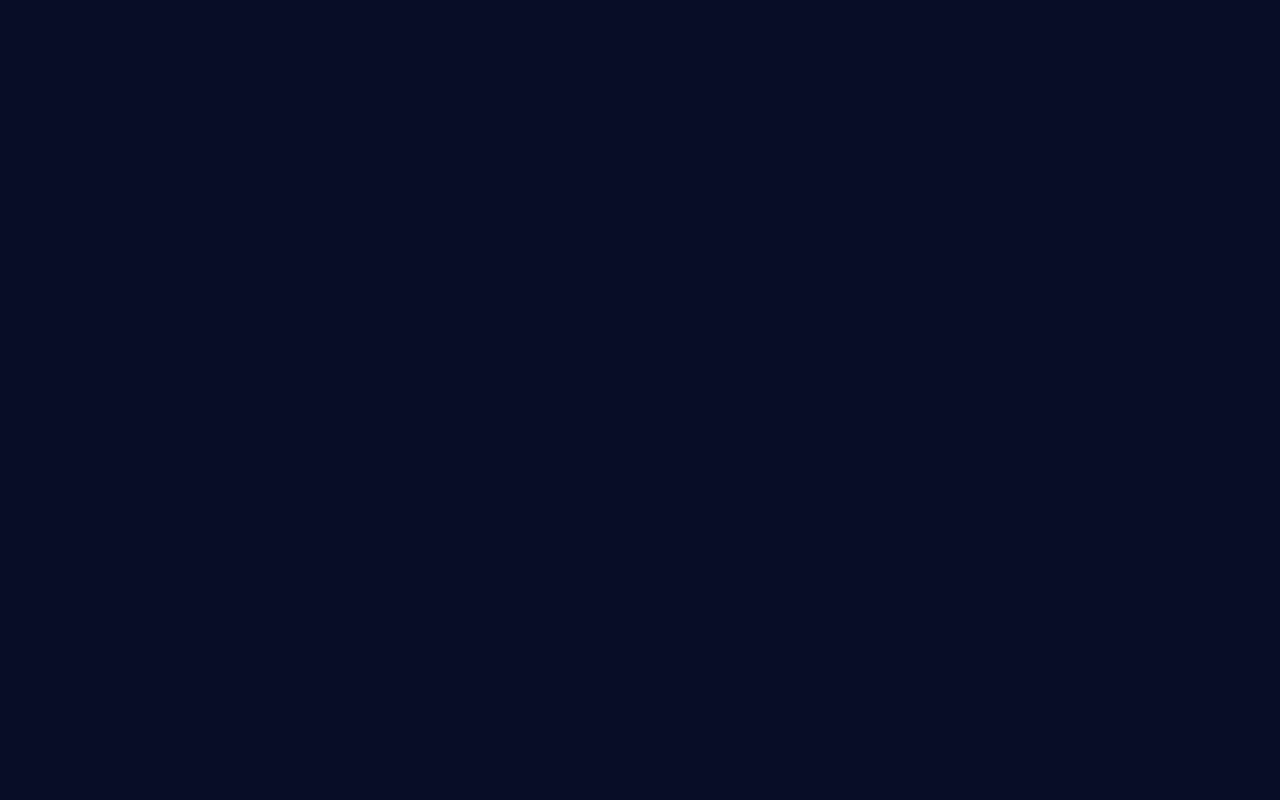
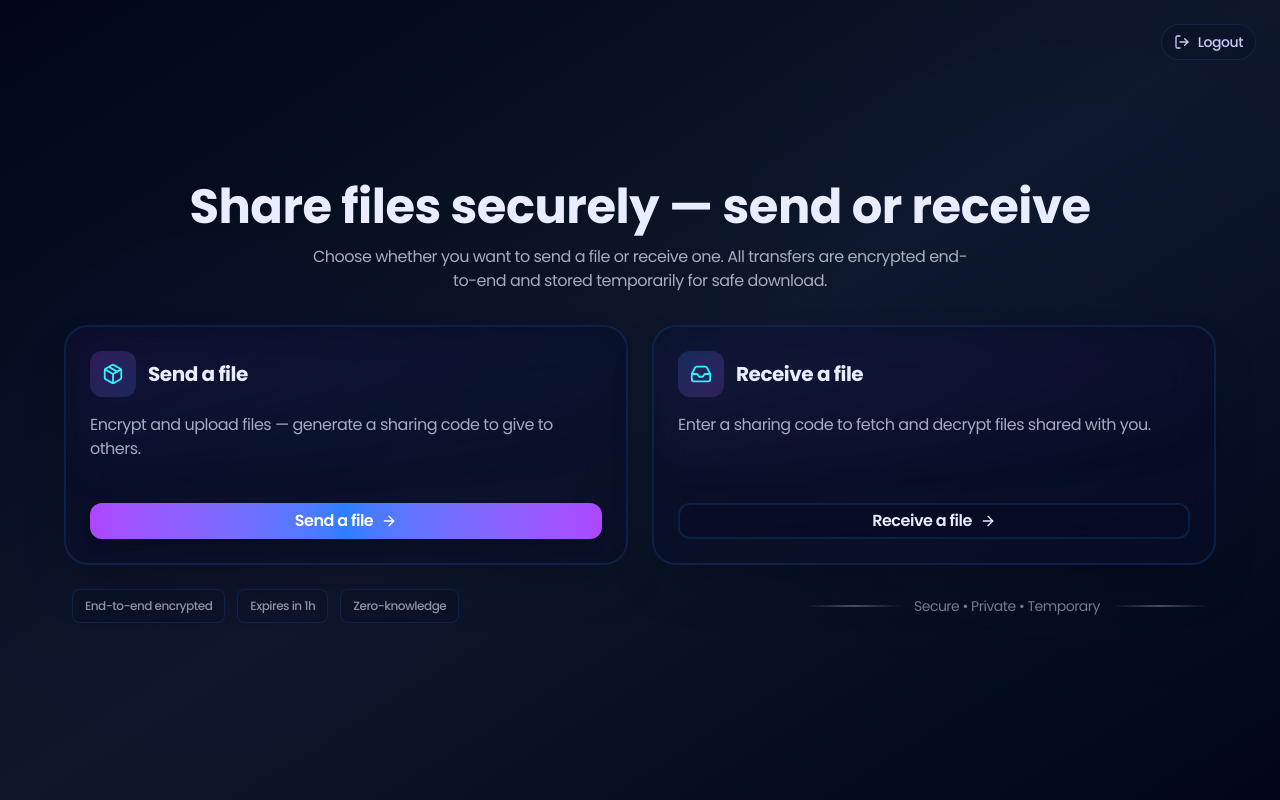
Before and after one commit to rohits-web03/cryptodrop, a React (Vite) app: page /dashboard in a window 1280 px wide. Before the commit this address had no page. Built offline with nearby package versions, Linux system fonts and the light colour scheme.

Commit message:
Added the dashboard page & the logout button

```diff
--- a/src/App.tsx
+++ b/src/App.tsx
@@ -2,7 +2,9 @@ import FileReceive from '@/components/FileReceive';
 import FileUpload from '@/components/FileUpload';
 import Login from '@/components/Login';
 import Register from '@/components/Register';
+import Dashboard from '@/components/Dashboard'
 import LandingPage from '@/routes/LandingPage';
+
 import { BrowserRouter, Routes, Route, Navigate } from 'react-router-dom';
 import { Toaster } from 'sonner';
 
@@ -13,12 +15,18 @@ function App() {
 				<Route path="/" element={<LandingPage />} />
 				<Route path="/login" element={<Login />} />
 				<Route path="/register" element={<Register />} />
+
+				{/* Dashboard Route */}
+				<Route path="/dashboard" element={<Dashboard />} />
+
+				{/* Share Routes */}
 				<Route path="/share">
 					<Route index element={<Navigate to="/share/send" replace />} />
 					<Route path="send" element={<FileUpload />} />
 					<Route path="receive" element={<FileReceive />} />
 				</Route>
 			</Routes>
+
 			<Toaster position="top-right" richColors />
 		</BrowserRouter>
 	);
--- /dev/null
+++ b/src/components/Dashboard.tsx
@@ -0,0 +1,136 @@
+import { Link } from 'react-router-dom';
+import { Package, Inbox, ArrowRight, LogOut } from 'lucide-react';
+import { motion } from 'framer-motion';
+import { Button } from '@/components/ui/button';
+import { useLogout } from '@/hooks/useLogout';
+
+export default function ShareLanding() {
+  const { logout } = useLogout();
+
+  return (
+    <div className="min-h-screen bg-gradient-to-br from-slate-950 via-slate-900 to-slate-950 relative overflow-hidden flex items-center justify-center p-6">
+      {/* Top-right logout */}
+      <div className="absolute top-6 right-6 z-20">
+        <Button
+          variant="ghost"
+          className="inline-flex items-center gap-2 rounded-full px-3 py-2 text-sm bg-s1/20 border border-s4/25 hover:bg-s1/30 transition-colors cursor-pointer"
+          onClick={logout}
+          aria-label="Logout"
+        >
+          <LogOut className="h-4 w-4" />
+          <span className="hidden sm:inline">Logout</span>
+        </Button>
+      </div>
+
+      <div className="absolute inset-0 opacity-20 pointer-events-none">
+        <motion.div
+          animate={{ scale: [1, 1.25, 1], opacity: [0.12, 0.32, 0.12] }}
+          transition={{ duration: 7, repeat: Infinity, ease: 'easeInOut' }}
+          className="absolute -left-12 top-1/4 w-[420px] h-[420px] md:w-[520px] md:h-[520px] bg-purple-500/30 rounded-full blur-3xl"
+        />
+        <motion.div
+          animate={{ scale: [1, 1.25, 1], opacity: [0.12, 0.32, 0.12] }}
+          transition={{ duration: 7, repeat: Infinity, ease: 'easeInOut', delay: 3 }}
+          className="absolute -right-12 bottom-1/4 w-[420px] h-[420px] md:w-[520px] md:h-[520px] bg-blue-500/30 rounded-full blur-3xl"
+        />
+      </div>
+
+      <div className="relative z-10 max-w-6xl w-full">
+        <header className="text-center mb-8 px-3">
+          <motion.h1
+            initial={{ opacity: 0, y: -12 }}
+            animate={{ opacity: 1, y: 0 }}
+            transition={{ duration: 0.6 }}
+            className="text-3xl sm:text-4xl md:text-5xl font-bold text-p4 mb-2 leading-tight"
+          >
+            Share files securely — send or receive
+          </motion.h1>
+          <p className="text-p4/70 max-w-2xl mx-auto px-2">
+            Choose whether you want to send a file or receive one. All transfers are
+            encrypted end-to-end and stored temporarily for safe download.
+          </p>
+        </header>
+
+        <main>
+          <div className="grid grid-cols-1 sm:grid-cols-2 gap-6">
+            <motion.section
+              initial={{ opacity: 0, x: -20 }}
+              animate={{ opacity: 1, x: 0 }}
+              transition={{ duration: 0.5 }}
+              className="relative border-2 border-s4/25 bg-s1/50 backdrop-blur-xl rounded-3xl shadow-2xl overflow-hidden p-6 flex flex-col min-h-[240px]"
+            >
+              <div className="absolute top-0 left-0 right-0 h-28 md:h-36 bg-gradient-to-br from-purple-500/20 via-blue-500/10 to-transparent opacity-40 blur-xl" />
+
+              <div className="relative z-10 flex flex-col h-full">
+                <div className="flex items-center gap-3 mb-4">
+                  <div className="bg-gradient-to-br from-purple-500/20 to-blue-500/20 p-3 rounded-xl">
+                    <Package className="text-p1" size={22} />
+                  </div>
+                  <h2 className="text-lg sm:text-xl font-bold text-p4">Send a file</h2>
+                </div>
+
+                <p className="text-p4/70 mb-6 text-sm sm:text-base">Encrypt and upload files — generate a sharing code to give to others.</p>
+
+                <div className="mt-auto">
+                  <Link to="/share/send" aria-label="Go to send file page">
+                    <Button className="w-full py-3 sm:py-4 text-sm sm:text-base bg-gradient-to-r from-purple-500 via-blue-500 to-purple-500 text-white font-semibold rounded-xl shadow-lg hover:shadow-xl hover:scale-[1.02] transition-all duration-300 flex items-center justify-center gap-2">
+                      <span>Send a file</span>
+                      <ArrowRight className="h-4 w-4" />
+                    </Button>
+                  </Link>
+                </div>
+              </div>
+            </motion.section>
+
+            <motion.section
+              initial={{ opacity: 0, x: 20 }}
+              animate={{ opacity: 1, x: 0 }}
+              transition={{ duration: 0.5, delay: 0.1 }}
+              className="relative border-2 border-s4/25 bg-s1/50 backdrop-blur-xl rounded-3xl shadow-2xl overflow-hidden p-6 flex flex-col min-h-[240px]"
+            >
+              <div className="absolute top-0 left-0 right-0 h-28 md:h-36 bg-gradient-to-br from-blue-500/20 via-purple-500/10 to-transparent opacity-40 blur-xl" />
+
+              <div className="relative z-10 flex flex-col h-full">
+                <div className="flex items-center gap-3 mb-4">
+                  <div className="bg-gradient-to-br from-blue-500/20 to-purple-500/20 p-3 rounded-xl">
+                    <Inbox className="text-p1" size={22} />
+                  </div>
+                  <h2 className="text-lg sm:text-xl font-bold text-p4">Receive a file</h2>
+                </div>
+
+                <p className="text-p4/70 mb-6 text-sm sm:text-base">Enter a sharing code to fetch and decrypt files shared with you.</p>
+
+                <div className="mt-auto">
+                  <Link to="/share/receive" aria-label="Go to receive file page">
+                    <Button className="w-full py-3 sm:py-4 text-sm sm:text-base border-2 border-s4/25 bg-s1/20 text-p4 rounded-xl hover:bg-s1/40 hover:border-p1/30 transition-all duration-300 font-semibold flex items-center justify-center gap-2">
+                      <span>Receive a file</span>
+                      <ArrowRight className="h-4 w-4" />
+                    </Button>
+                  </Link>
+                </div>
+              </div>
+            </motion.section>
+          </div>
+
+          <div className="mt-6 flex flex-col sm:flex-row items-center justify-between gap-3 text-sm text-p4/60 px-2">
+            <div className="flex items-center gap-3">
+              <div className="px-3 py-2 bg-s1/20 border border-s4/25 rounded-lg text-xs font-medium">End-to-end encrypted</div>
+              <div className="px-3 py-2 bg-s1/20 border border-s4/25 rounded-lg text-xs font-medium">Expires in 1h</div>
+              <div className="px-3 py-2 bg-s1/20 border border-s4/25 rounded-lg text-xs font-medium">Zero-knowledge</div>
+            </div>
+
+            <div className="hidden sm:flex items-center gap-3">
+              <span className="h-0.5 w-24 bg-gradient-to-r from-transparent via-p4/30 to-transparent rounded-full" />
+              <span className="text-p4/50">Secure • Private • Temporary</span>
+              <span className="h-0.5 w-24 bg-gradient-to-r from-transparent via-p4/30 to-transparent rounded-full" />
+            </div>
+
+            <div className="sm:hidden text-center w-full">
+              <span className="text-p4/50">Secure • Private • Temporary</span>
+            </div>
+          </div>
+        </main>
+      </div>
+    </div>
+  );
+}
--- a/src/components/FileUpload.tsx
+++ b/src/components/FileUpload.tsx
@@ -18,11 +18,12 @@ import {
 	FileIcon,
 	CheckCircle2,
 	Link as LinkIcon,
+	ChevronLeft,
 } from 'lucide-react';
 import { Loader2 } from 'lucide-react';
 import QRCode from 'qrcode';
 import React, { useEffect, useState } from 'react';
-import { useNavigate } from 'react-router-dom';
+import { useNavigate, Link } from 'react-router-dom';
 import { toast } from 'sonner';
 
 const FileUpload: React.FC = () => {
@@ -411,6 +412,17 @@ const FileUpload: React.FC = () => {
 			</div>
 
 			<div className="relative z-10 min-h-screen flex flex-col">
+				{/* Breadcrumb */}
+					<div className="mb-4 mt-8 mx-4 px-2 max-sm:px-0">
+						<Link
+							to="/dashboard"
+							className="inline-flex items-center gap-2 text-p4/70 hover:text-p4 transition-colors text-sm rounded-md px-2 py-1"
+							aria-label="Back to dashboard"
+						>
+							<ChevronLeft size={16} className="text-p1" />
+							<span>Back to dashboard</span>
+						</Link>
+					</div>
 				{/* Header */}
 				<motion.header
 					initial={{ opacity: 0, y: -20 }}
@@ -418,6 +430,8 @@ const FileUpload: React.FC = () => {
 					transition={{ duration: 0.6 }}
 					className="pt-8 pb-6 px-6 text-center max-w-4xl mx-auto w-full"
 				>
+
+
 					<h1 className="text-5xl font-bold mb-3 text-p4 max-md:text-4xl max-sm:text-3xl">
 						{uploadComplete ? '' : 'Upload Files'}
 					</h1>
```
Also changed, not shown: src/components/FileReceive.tsx (+27 -65 lines).
